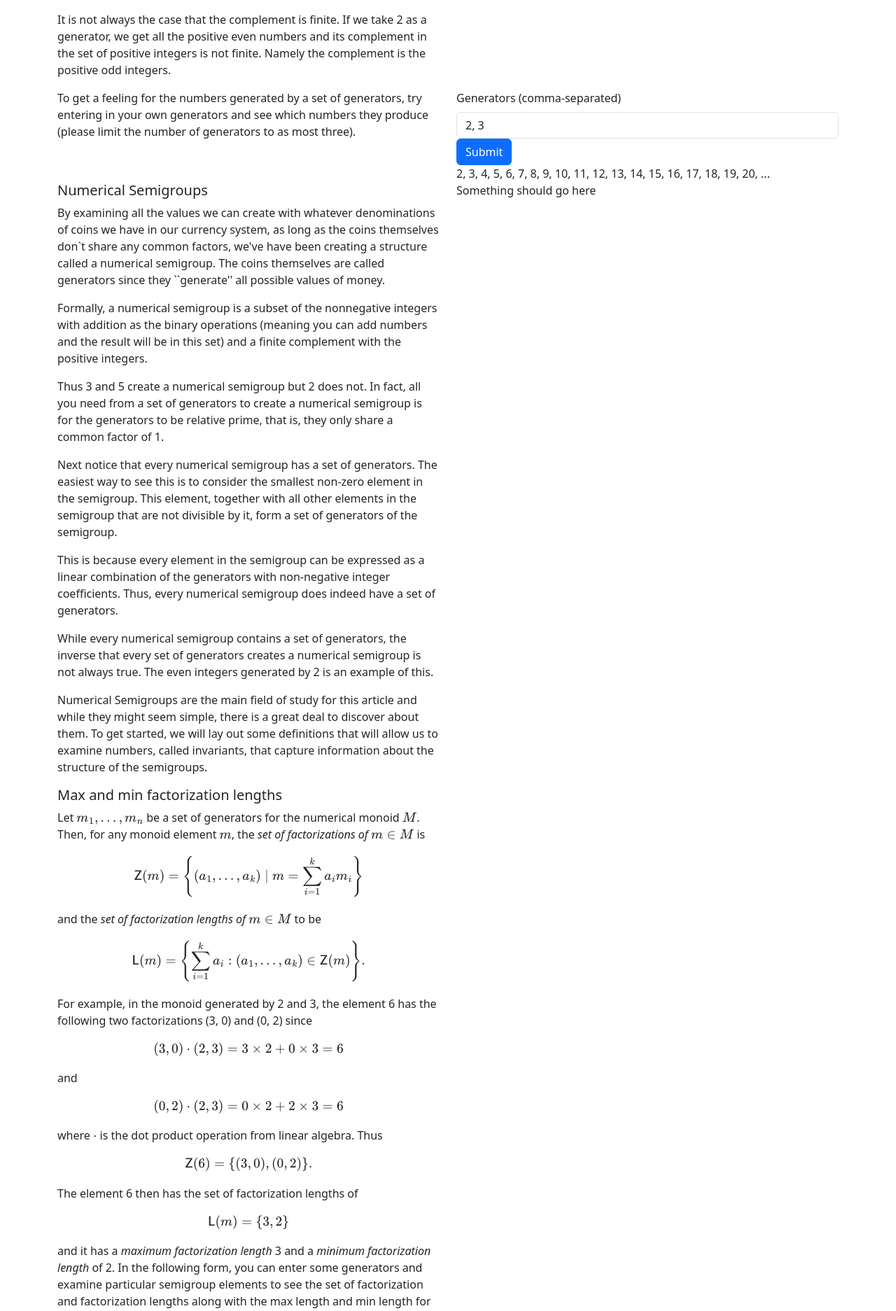
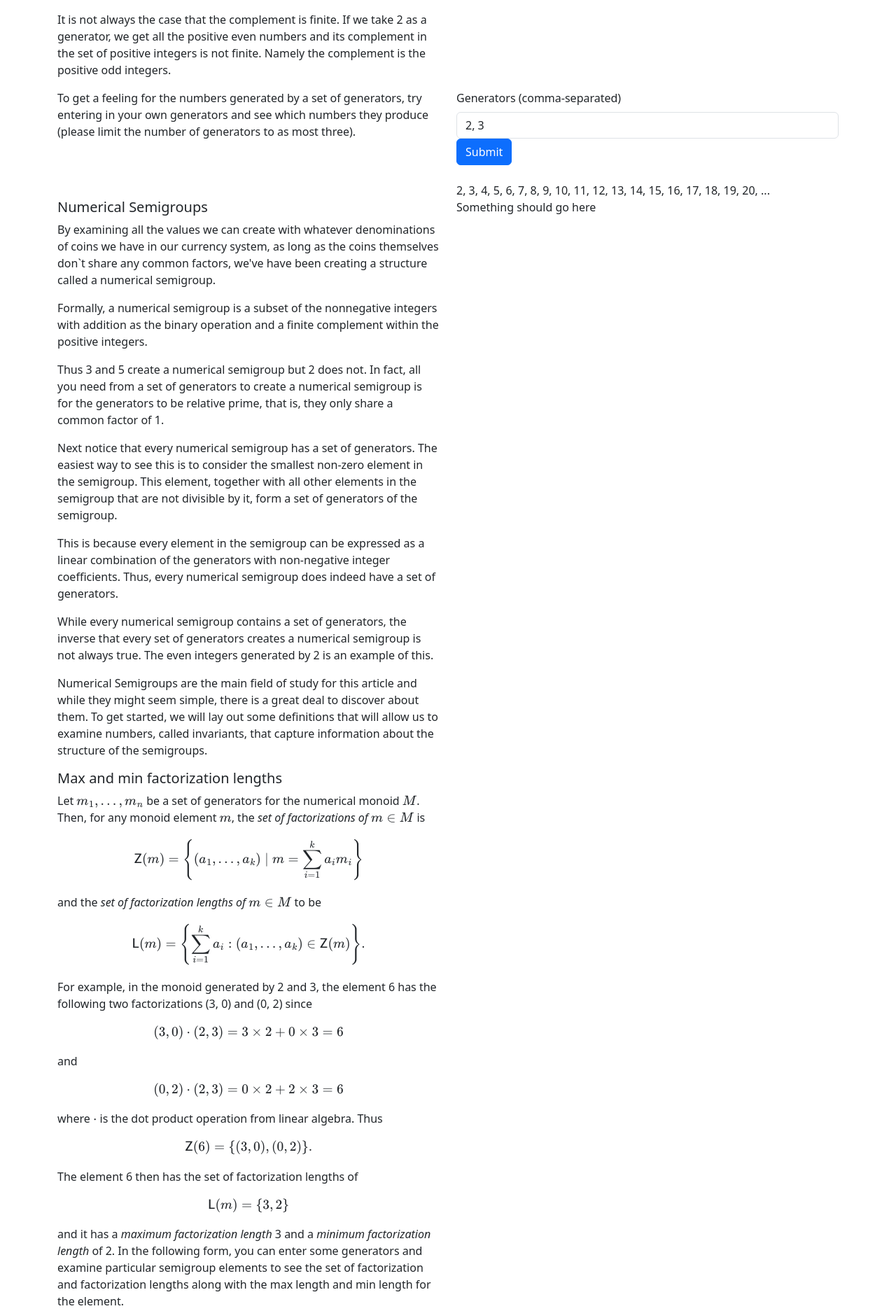
Before and after one commit to curtisolinger/NumericalLabs, a Flask app: page /semigroups in a window 1280 px wide. Shown: the part 1335-3208 px from the top of the page at 70% size. Run offline with Flask 3, Linux system fonts and the light colour scheme; some libraries are stand-ins or nearby versions.

Commit message:
Worked on layout of semigroups.html

```diff
--- a/templates/semigroups.html
+++ b/templates/semigroups.html
@@ -85,13 +85,13 @@
         </div>
     </div>
     <div class="row">
-        <div class="col-lg-6 mx-auto">
+        <div class="col-lg-6 mx-auto" id="gen1">
             <p>
                 To get a feeling for the numbers generated by a set of generators, try entering in your own generators and see which numbers they produce (please limit the number of generators to
                 as most three).
             </p>
         </div>
-        <div class="col-lg-6 mx-auto" id="gen1">
+        <div class="col-lg-6 mx-auto">
             <div class="row">
                 <div class="col">
                     <form action="{{ url_for('semigroups', _anchor='gen1') }}"
@@ -103,6 +103,7 @@
                     </form>
                 </div>
             </div>
+            <br>
             <div class="row">
                 <div class="col">
                     {% for num in example_1 %}
@@ -118,10 +119,10 @@
         <div class="col-lg-6 mx-auto">
             <h5>Numerical Semigroups</h5>
             <p>
-                By examining all the values we can create with whatever denominations of coins we have in our currency system, as long as the coins themselves don`t share any common factors, we've have been creating a structure called a numerical semigroup. The coins themselves are called generators since they ``generate'' all possible values of money.
+                By examining all the values we can create with whatever denominations of coins we have in our currency system, as long as the coins themselves don`t share any common factors, we've have been creating a structure called a numerical semigroup.
             </p>
             <p>
-                Formally, a numerical semigroup is a subset of the nonnegative integers with addition as the binary operations (meaning you can add numbers and the result will be in this set) and a finite complement with the positive integers.
+                Formally, a numerical semigroup is a subset of the nonnegative integers with addition as the binary operation and a finite complement within the positive integers.
             </p>
             <p>
                 Thus 3 and 5 create a numerical semigroup but 2 does not. In fact, all you need from a set of generators to create a numerical semigroup is for the generators to be relative prime, that is, they only share a common factor of 1.
@@ -175,11 +176,9 @@
                 semigroup elements to see the set of factorization and factorization lengths along with the max length and min length for the element.
             </p>
             <p>
-                A question I was interested in regarding these max factorization lengths is for any max factorization length k, how many monoid elements have that max factorization length?
+                An interesting question regarding these max factorization lengths is for any max factorization length k, how many monoid elements have that max factorization length?
             </p>
-            <p>
-                For example in the monoid generated by 2 and 3, 6 has a max factorization length of 3 but so does 5. By looking at the max factorization lengths for the nearby elements, it is the case that there are only two elements that have a max factorization length of 2.
-            </p>
+
 
         </div>
 
@@ -192,40 +191,18 @@
 
     </div>
 
+    <div class="row">
+
+        <div class="col-lg-6 mx-auto">
+            <p>
+                For example in the monoid generated by 2 and 3, 6 has a max factorization length of 3 but so does 5. By looking at the max factorization lengths for the nearby elements, it is the case that there are only two elements that have a max factorization length of 2.
+            </p>
+            <p>
+                You can see on the right by entering in some generators you can examine the max and min factorization length properties for a specific element.
+        </div>
 
 
-
-
-
-
-
-
-
-
-
-    <div class="row">
         <div class="col-lg-6 mx-auto">
-            <h5>The Second Frobenius Number</h5>
-            <p>
-                Another situation that arises is how to use up all the change that ones collects, usually in a kitchen catch-all drawer. If I know the price of something ahead of time, I might try to arrive at that value using the greatest number of coins possible.
-            </p>
-            <p>
-                If something cost 15 cents and I have many 3 and 5 cents coins, I could take to the store five 3 cent coins instead of only three 5 cent coins, thus reducing the number of overall coins I have at home and getting closer to my goal of a coin free existence.
-            </p>
-            <p>
-                The factorization length of a value is the number of generators it takes to add up to that value. There are two factorization lengths for the value of 15 cents, 3 and 5. The max factorization length is the larger of these two numbers and the min factorization length is the smaller. The max factorization length of 15 cents is 5 coins.
-            </p>
-            <p>
-                What other values have a max factorization length of 5 coins? Well, 17 cents does as the only way to get 17 cents is with four 3 cents coins and one 5 cent coin. Sometimes the max and min factorization length are the same. Are there any other values with a max factorization length of 5? There is one more: 19, as you can get that with three 3 cent coins and two 5 cent coins. But that is it. The number of elements with a max factorization length of five is 3.
-            </p>
-            <p>
-                Now thinking more generally, is the number of elements with a max factorization length of k always 3? No, there are only two numbers with a max factorization length of 1, that is specifically three and five cents. Can you have more that 3 elements with a max factorization length of 3? Again, no. For any factorization length you can think of, the number of elements with that length is always less than or equal to three in our 3, 5 coin system.
-            </p>
-            <p>
-                This raises an interesting question: given an arbitrary coin system with any number of denomination of coins, does the number of values of money you can create with a max factorization length of k always stabilize at some value. The answer is yes, and the number at which it stabilizes is called The Second Frobenius Number.
-            </p>
-        </div>
-        <div class="col-lg-6 mx-auto" id="gen3">
             <div class="row">
                 <div class="col">
                     <form action="{{ url_for('semigroups', _anchor='gen3') }}" method="POST">
@@ -265,6 +242,45 @@
                     </table>
                 </div>
             </div>
+        </div>
+
+    </div>
+
+
+
+
+
+
+
+
+
+
+
+
+    <div class="row">
+        <div class="col-lg-6 mx-auto">
+            <h5>The Second Frobenius Number</h5>
+            <p>
+                Another situation that arises is how to use up all the change that ones collects, usually in a kitchen catch-all drawer. If I know the price of something ahead of time, I might try to arrive at that value using the greatest number of coins possible.
+            </p>
+            <p>
+                If something cost 15 cents and I have many 3 and 5 cents coins, I could take to the store five 3 cent coins instead of only three 5 cent coins, thus reducing the number of overall coins I have at home and getting closer to my goal of a coin free existence.
+            </p>
+            <p>
+                The factorization length of a value is the number of generators it takes to add up to that value. There are two factorization lengths for the value of 15 cents, 3 and 5. The max factorization length is the larger of these two numbers and the min factorization length is the smaller. The max factorization length of 15 cents is 5 coins.
+            </p>
+            <p>
+                What other values have a max factorization length of 5 coins? Well, 17 cents does as the only way to get 17 cents is with four 3 cents coins and one 5 cent coin. Sometimes the max and min factorization length are the same. Are there any other values with a max factorization length of 5? There is one more: 19, as you can get that with three 3 cent coins and two 5 cent coins. But that is it. The number of elements with a max factorization length of five is 3.
+            </p>
+            <p>
+                Now thinking more generally, is the number of elements with a max factorization length of k always 3? No, there are only two numbers with a max factorization length of 1, that is specifically three and five cents. Can you have more that 3 elements with a max factorization length of 3? Again, no. For any factorization length you can think of, the number of elements with that length is always less than or equal to three in our 3, 5 coin system.
+            </p>
+            <p>
+                This raises an interesting question: given an arbitrary coin system with any number of denomination of coins, does the number of values of money you can create with a max factorization length of k always stabilize at some value. The answer is yes, and the number at which it stabilizes is called The Second Frobenius Number.
+            </p>
+        </div>
+        <div class="col-lg-6 mx-auto" id="gen3">
+            Something also needs to go here
         </div>
     </div>
 
```
